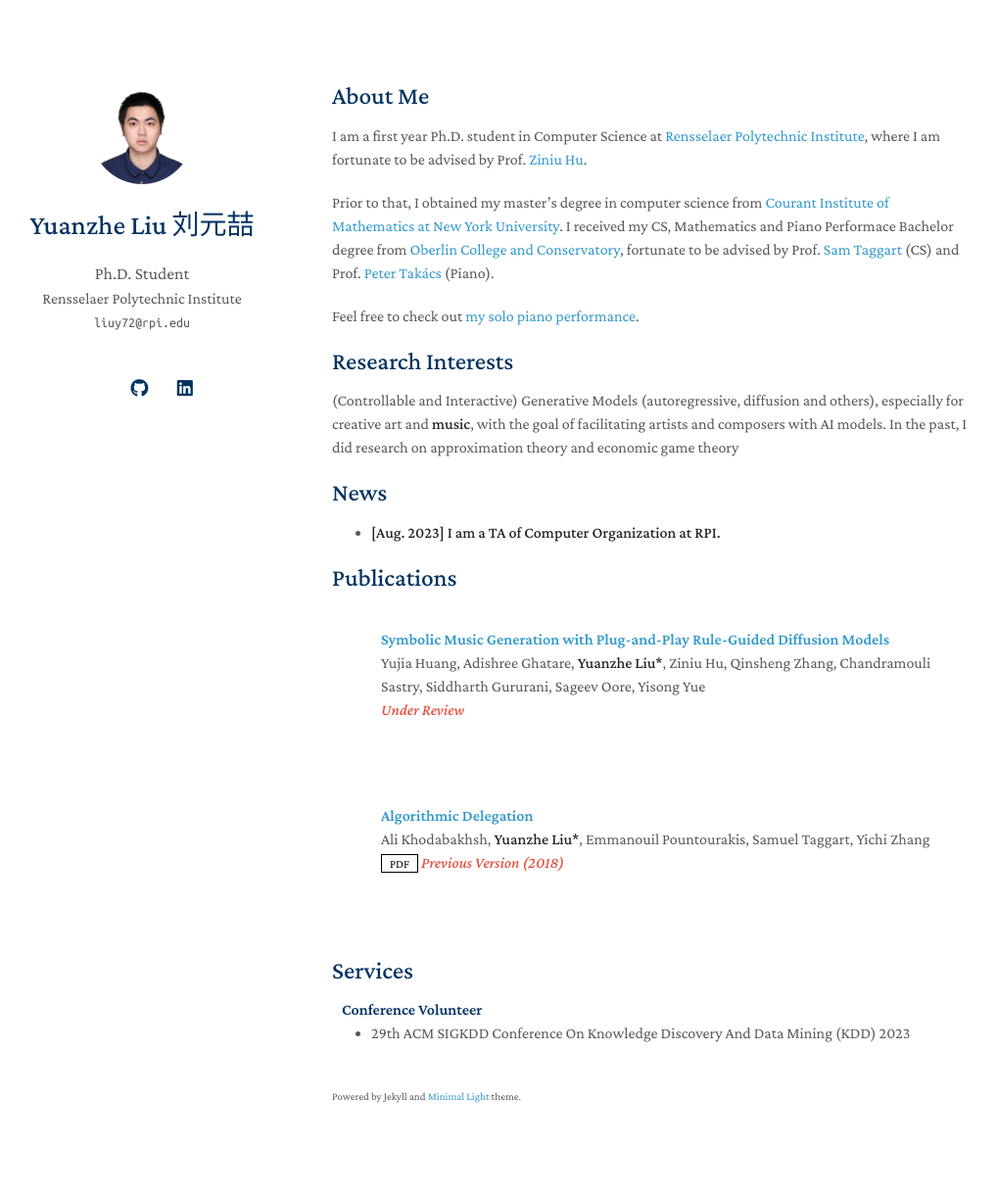
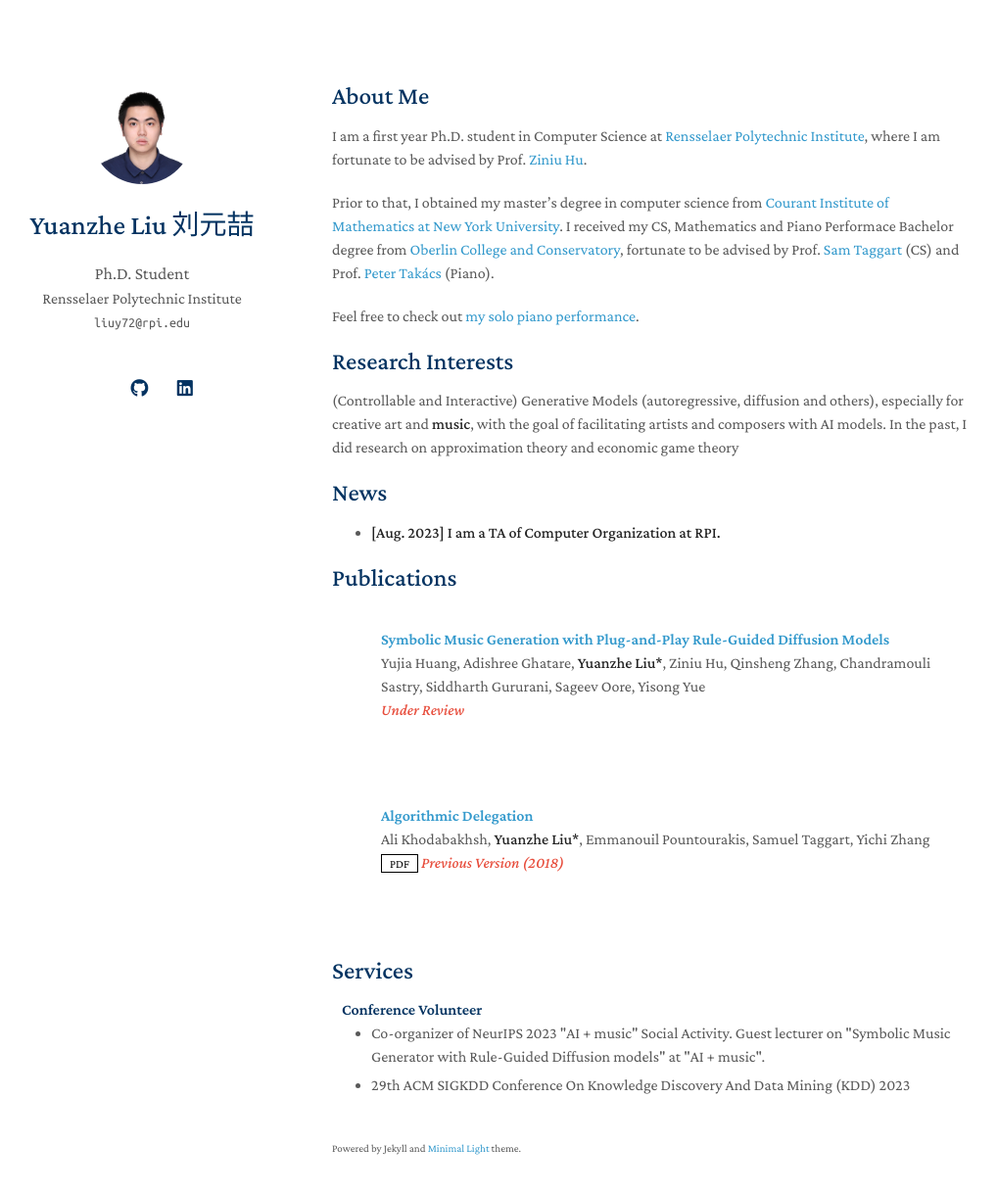
Before and after one commit to ggflow123/ggflow123.github.io, a Jekyll site: the page built from index.md, in a window 1280 px wide and 1253 px high. Shown: the top 1218 px of the window at 98% size, without its empty margins (131-1149 px from the left). Built offline with Jekyll 4.4.1, drawn with Linux system fonts in a browser that asks for light colours; nearby versions of some CDN libraries; a style sheet for code colours, icons or effects is not loaded.

Commit message:
AI + music

```diff
--- a/_includes/services.md
+++ b/_includes/services.md
@@ -3,5 +3,9 @@
 <h4 style="margin:0 10px 0;">Conference Volunteer</h4>
 
 <ul style="margin:0 0 5px;">
+  <li><a href="https://nips.cc/virtual/2023/social/80561"><autocolor>Co-organizer of NeurIPS 2023 "AI + music" Social Activity. Guest lecturer on "Symbolic Music Generator with Rule-Guided Diffusion models" at "AI + music". </autocolor></a></li>
+</ul>
+
+<ul style="margin:0 0 5px;">
   <li><a href="https://kdd.org/kdd2023/"><autocolor>29th ACM SIGKDD Conference On Knowledge Discovery And Data Mining (KDD) 2023</autocolor></a></li>
 </ul>
```
Also changed, not shown: README.md.
